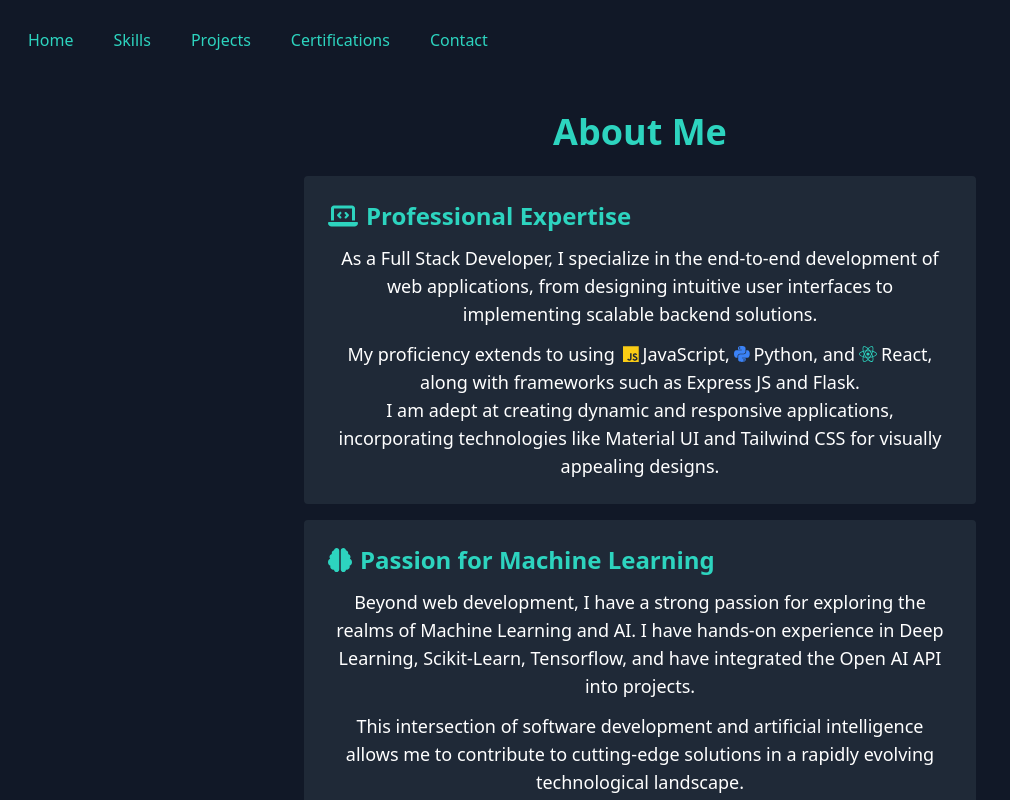
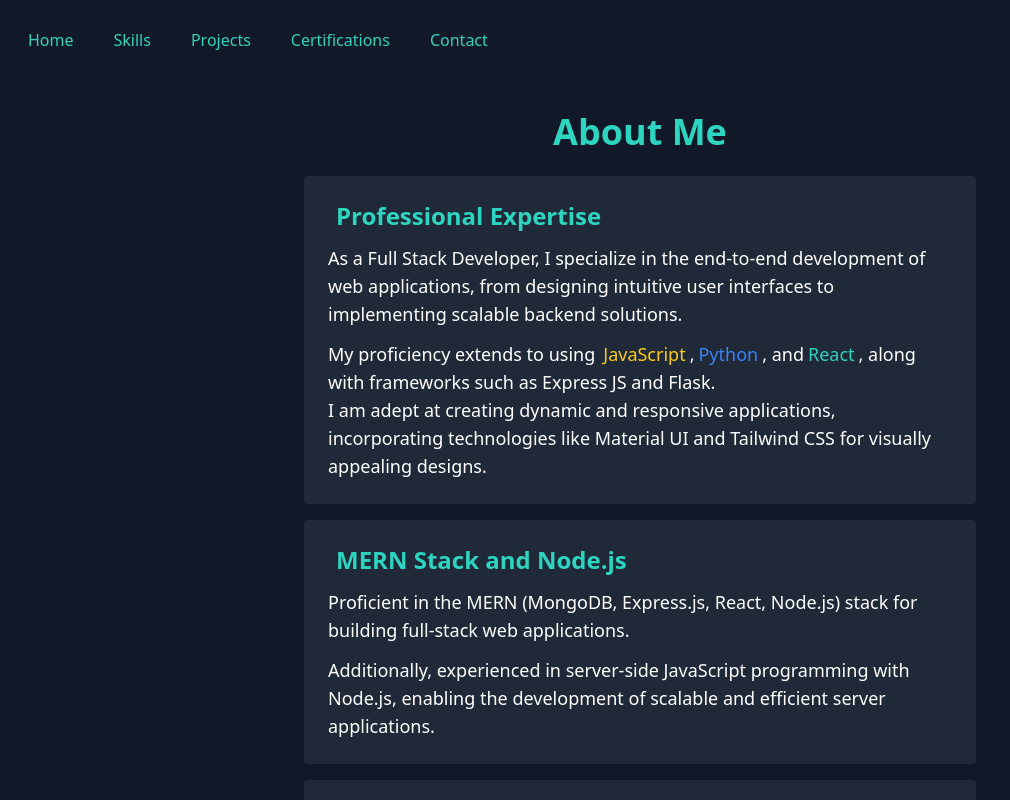
Before and after one commit to Legend0300/portfolio, a React (Vite) app: page /about in a window 1280 px wide. Shown: the top 800 px of the page, without its empty margins (0-1010 px from the left). Built offline with nearby package versions, Linux system fonts and the light colour scheme.

Commit message:
Refactor AboutStatic component and update routing

```diff
--- a/src/App.jsx
+++ b/src/App.jsx
@@ -13,103 +13,7 @@
 import Contact from './Components/contact'
 import Certifications from './Components/certifications'
 import LandingPage from './Components/landingpage'
-import React from 'react';
-import { FontAwesomeIcon } from '@fortawesome/react-fontawesome';
-import { faLaptopCode, faRobot, faBrain } from '@fortawesome/free-solid-svg-icons';
-import { faReact, faJs, faPython , faNodeJs } from '@fortawesome/free-brands-svg-icons';
-
-
-const AboutStatic = () => {
-  const cards = [
-    {
-      title: 'Professional Expertise',
-      icon: faLaptopCode,
-      content: (
-        <>
-          <p className="mb-3">
-            As a Full Stack Developer, I specialize in the end-to-end development of web applications, from designing
-            intuitive user interfaces to implementing scalable backend solutions.
-          </p>
-          <p>
-            My proficiency extends to using
-            <FontAwesomeIcon icon={faJs} className="ml-2 mr-1 text-yellow-400" />JavaScript,
-            <FontAwesomeIcon icon={faPython} className="ml-1 mr-1 text-blue-500" />Python, and
-            <FontAwesomeIcon icon={faReact} className="ml-1 mr-1 text-teal-400" />React, along with frameworks such as
-            Express JS and Flask.
-          </p>
-          <p>
-            I am adept at creating dynamic and responsive applications, incorporating technologies like Material UI and
-            Tailwind CSS for visually appealing designs.
-          </p>
-        </>
-      ),
-    },
-    {
-      title: 'Passion for Machine Learning',
-      icon: faBrain,
-      content: (
-          {
-              title: 'MERN Stack and Node.js',
-              icon: faNodeJs,
-              content: (
-                <>
-                  <p className="mb-3">
-                    Proficient in the MERN (MongoDB, Express.js, React, Node.js) stack for building full-stack web applications.
-                  </p>
-                  <p>
-                    Additionally, experienced in server-side JavaScript programming with Node.js, enabling the development of scalable and efficient server applications.
-                  </p>
-                </>
-              ),
-            },
-        <>
-          <p className="mb-3">
-            Beyond web development, I have a strong passion for exploring the realms of Machine Learning and AI. I have
-            hands-on experience in Deep Learning, Scikit-Learn, Tensorflow, and have integrated the Open AI API into
-            projects.
-          </p>
-          <p>
-            This intersection of software development and artificial intelligence allows me to contribute to
-            cutting-edge solutions in a rapidly evolving technological landscape.
-          </p>
-        </>
-      ),
-    },
-    {
-      title: 'Generative AI and Trending Technologies',
-      icon: faRobot,
-      content: (
-        <>
-          <p className="mb-3">
-            I am enthusiastic about Generative AI and constantly explore emerging technologies. I stay updated with the
-            latest trends and advancements in the tech industry, ensuring that I can contribute to cutting-edge
-            solutions.
-          </p>
-        </>
-      ),
-    },
-  ];
-
-  return (
-    <div className="about-container bg-gray-900 py-12 text-white h-full flex justify-center items-center">
-      <div className="flex flex-col items-center max-w-2xl w-full text-center">
-        <h1 className="text-4xl font-bold mb-6 text-teal-400">About Me</h1>
-        {cards.map((card, index) => (
-          <div key={index} className="card text-lg p-6 rounded bg-gray-800 mb-4">
-            <h3 className="text-2xl font-bold mb-3 text-teal-400 flex items-center">
-              <FontAwesomeIcon icon={card.icon} className="mr-2" />
-              {card.title}
-            </h3>
-            {card.content}
-          </div>
-        ))}
-      </div>
-    </div>
-  );
-};
-
-
-
+import AboutStatic from './Components/aboutstatic'
 
 
 const router = createBrowserRouter(
@@ -117,8 +21,8 @@
     <>
     <Route path="/" element={<Nav />}>
       <Route  index element={<LandingPage  />} />
+      <Route path="skills" element={<Skills />} />
       <Route path="about" element={<AboutStatic />} />
-      <Route path="skills" element={<Skills />} />
       <Route path="projects" element={<Projects  />} />
       <Route path="contact" element={<Contact  />} />
       <Route path="certifications" element={<Certifications />} />
--- a/src/Components/aboutstatic.jsx
+++ b/src/Components/aboutstatic.jsx
@@ -1,95 +1,92 @@
-// import React from 'react';
-// import { FontAwesomeIcon } from '@fortawesome/react-fontawesome';
-// import { faLaptopCode, faRobot, faBrain } from '@fortawesome/free-solid-svg-icons';
-// import { faReact, faJs, faPython , faNodeJs } from '@fortawesome/free-brands-svg-icons';
+import React from 'react';
 
-// const AboutStatic = () => {
-//   const cards = [
-//     {
-//       title: 'Professional Expertise',
-//       icon: faLaptopCode,
-//       content: (
-//         <>
-//           <p className="mb-3">
-//             As a Full Stack Developer, I specialize in the end-to-end development of web applications, from designing
-//             intuitive user interfaces to implementing scalable backend solutions.
-//           </p>
-//           <p>
-//             My proficiency extends to using
-//             <FontAwesomeIcon icon={faJs} className="ml-2 mr-1 text-yellow-400" />JavaScript,
-//             <FontAwesomeIcon icon={faPython} className="ml-1 mr-1 text-blue-500" />Python, and
-//             <FontAwesomeIcon icon={faReact} className="ml-1 mr-1 text-teal-400" />React, along with frameworks such as
-//             Express JS and Flask.
-//           </p>
-//           <p>
-//             I am adept at creating dynamic and responsive applications, incorporating technologies like Material UI and
-//             Tailwind CSS for visually appealing designs.
-//           </p>
-//         </>
-//       ),
-//     },
-//     {
-//       title: 'Passion for Machine Learning',
-//       icon: faBrain,
-//       content: (
-//           {
-//               title: 'MERN Stack and Node.js',
-//               icon: faNodeJs,
-//               content: (
-//                 <>
-//                   <p className="mb-3">
-//                     Proficient in the MERN (MongoDB, Express.js, React, Node.js) stack for building full-stack web applications.
-//                   </p>
-//                   <p>
-//                     Additionally, experienced in server-side JavaScript programming with Node.js, enabling the development of scalable and efficient server applications.
-//                   </p>
-//                 </>
-//               ),
-//             },
-//         <>
-//           <p className="mb-3">
-//             Beyond web development, I have a strong passion for exploring the realms of Machine Learning and AI. I have
-//             hands-on experience in Deep Learning, Scikit-Learn, Tensorflow, and have integrated the Open AI API into
-//             projects.
-//           </p>
-//           <p>
-//             This intersection of software development and artificial intelligence allows me to contribute to
-//             cutting-edge solutions in a rapidly evolving technological landscape.
-//           </p>
-//         </>
-//       ),
-//     },
-//     {
-//       title: 'Generative AI and Trending Technologies',
-//       icon: faRobot,
-//       content: (
-//         <>
-//           <p className="mb-3">
-//             I am enthusiastic about Generative AI and constantly explore emerging technologies. I stay updated with the
-//             latest trends and advancements in the tech industry, ensuring that I can contribute to cutting-edge
-//             solutions.
-//           </p>
-//         </>
-//       ),
-//     },
-//   ];
+const AboutStatic = () => {
+  const cards = [
+    {
+      title: 'Professional Expertise',
+      icon: 'fas fa-laptop-code',
+      content: (
+        <>
+          <p className="mb-3">
+            As a Full Stack Developer, I specialize in the end-to-end development of web applications, from designing
+            intuitive user interfaces to implementing scalable backend solutions.
+          </p>
+          <p>
+            My proficiency extends to using
+            <span className="ml-2 mr-1 text-yellow-400">JavaScript</span>,
+            <span className="ml-1 mr-1 text-blue-500">Python</span>, and
+            <span className="ml-1 mr-1 text-teal-400">React</span>, along with frameworks such as
+            Express JS and Flask.
+          </p>
+          <p>
+            I am adept at creating dynamic and responsive applications, incorporating technologies like Material UI and
+            Tailwind CSS for visually appealing designs.
+          </p>
+        </>
+      ),
+    },
+    {
+      title: 'MERN Stack and Node.js',
+      icon: 'fab fa-node-js',
+      content: (
+        <>
+          <p className="mb-3">
+            Proficient in the MERN (MongoDB, Express.js, React, Node.js) stack for building full-stack web applications.
+          </p>
+          <p>
+            Additionally, experienced in server-side JavaScript programming with Node.js, enabling the development of scalable and efficient server applications.
+          </p>
+        </>
+      ),
+    },
+    {
+      title: 'Passion for Machine Learning',
+      icon: 'fas fa-brain',
+      content: (
+        <>
+          <p className="mb-3">
+            Beyond web development, I have a strong passion for exploring the realms of Machine Learning and AI. I have
+            hands-on experience in Deep Learning, Scikit-Learn, Tensorflow, and have integrated the Open AI API into
+            projects.
+          </p>
+          <p>
+            This intersection of software development and artificial intelligence allows me to contribute to
+            cutting-edge solutions in a rapidly evolving technological landscape.
+          </p>
+        </>
+      ),
+    },
+    {
+      title: 'Generative AI and Trending Technologies',
+      icon: 'fas fa-robot',
+      content: (
+        <>
+          <p className="mb-3">
+            I am enthusiastic about Generative AI and constantly explore emerging technologies. I stay updated with the
+            latest trends and advancements in the tech industry, ensuring that I can contribute to cutting-edge
+            solutions.
+          </p>
+        </>
+      ),
+    },
+  ];
 
-//   return (
-//     <div className="about-container bg-gray-900 py-12 text-white h-full flex justify-center items-center">
-//       <div className="flex flex-col items-center max-w-2xl w-full text-center">
-//         <h1 className="text-4xl font-bold mb-6 text-teal-400">About Me</h1>
-//         {cards.map((card, index) => (
-//           <div key={index} className="card text-lg p-6 rounded bg-gray-800 mb-4">
-//             <h3 className="text-2xl font-bold mb-3 text-teal-400 flex items-center">
-//               <FontAwesomeIcon icon={card.icon} className="mr-2" />
-//               {card.title}
-//             </h3>
-//             {card.content}
-//           </div>
-//         ))}
-//       </div>
-//     </div>
-//   );
-// };
+  return (
+    <div className="about-container bg-gray-900 py-12 text-white h-full flex justify-center items-center">
+      <div className="flex flex-col items-center max-w-2xl w-full">
+        <h1 className="text-4xl font-bold mb-6 text-teal-400">About Me</h1>
+        {cards.map((card, index) => (
+          <div key={index} className="card text-lg p-6 rounded bg-gray-800 mb-4">
+            <h3 className="text-2xl font-bold mb-3 text-teal-400 flex items-center">
+              <i className={card.icon + ' mr-2'}></i>
+              {card.title}
+            </h3>
+            {card.content}
+          </div>
+        ))}
+      </div>
+    </div>
+  );
+};
 
-// export default AboutStatic;
+export default AboutStatic;
```
